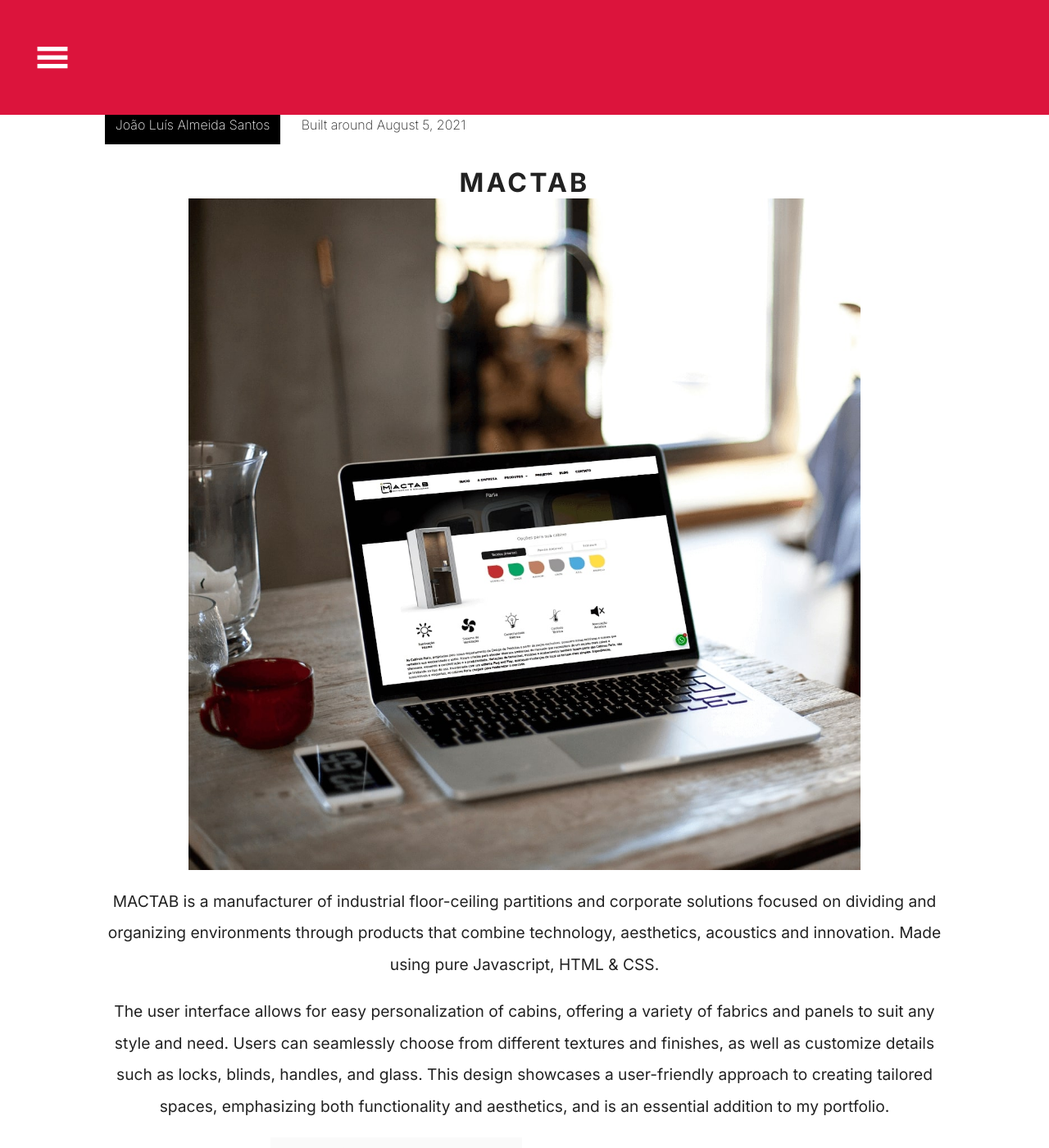
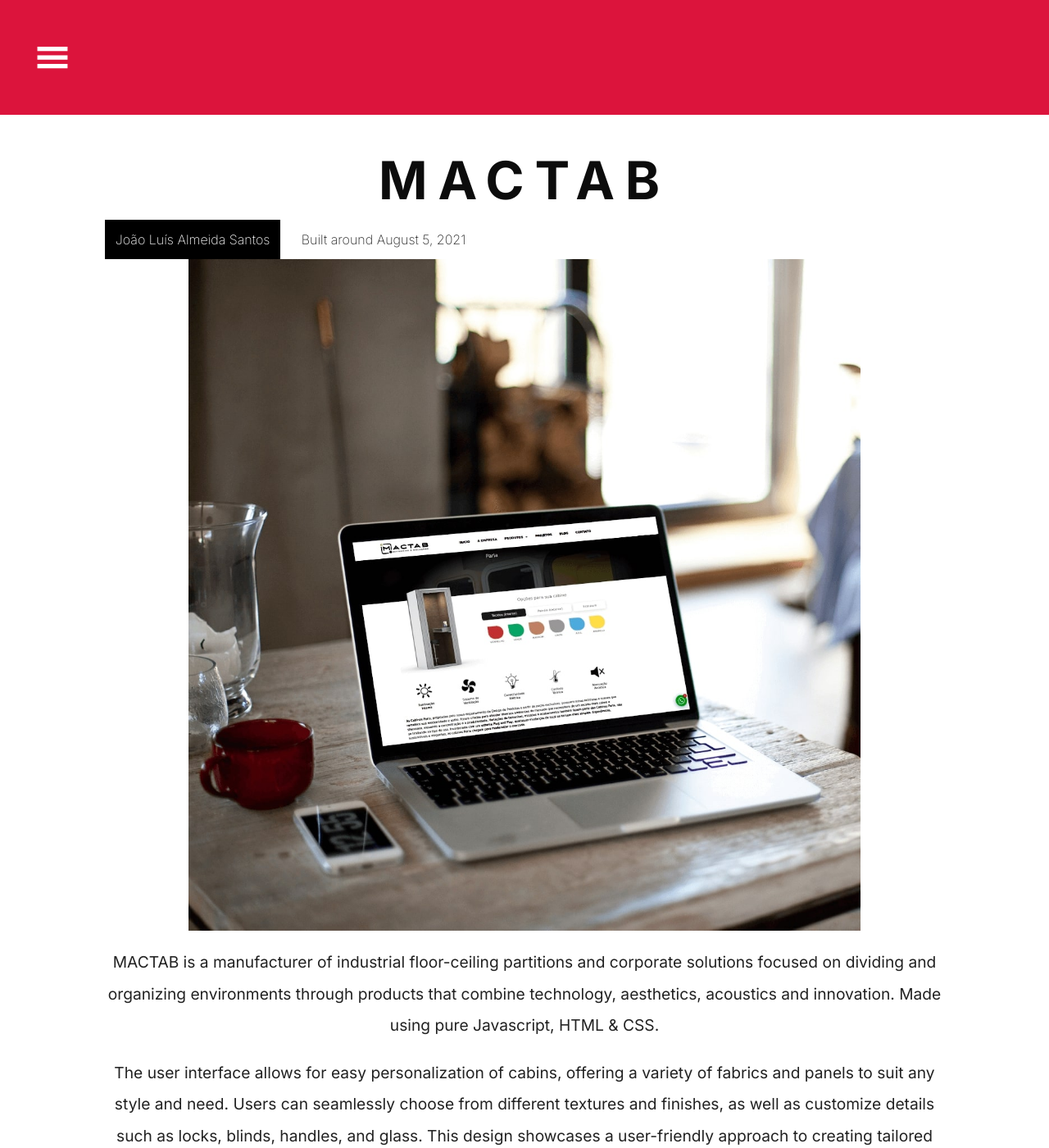
Before and after one commit to lyszt/lyszt.github.io, a Jekyll site: the page built from _posts/2021-8-5-Mactab.md, in a window 1280 px wide and 1400 px high. Shown: the whole window at 82% size. Built offline with Jekyll 4.4.1, drawn with Linux system fonts in a browser that asks for light colours.

Commit message:
design remake on blog

```diff
--- a/_layouts/post.html
+++ b/_layouts/post.html
@@ -11,14 +11,14 @@
 </head>
 
 <article class="post">
+  <h1>{{ page.title }}</h1>
   <div class="header">
-      {% if page.author %}<div class="author">{{page.author}}</div>{% endif %}
+    {% if page.author %}<div class="author">{{page.author}}</div>{% endif %}
 
-  <div class="date">
-    Built around {{ page.date | date: "%B %e, %Y" }}
+    <div class="date">
+      Built around {{ page.date | date: "%B %e, %Y" }}
+    </div>
   </div>
-  </div>
-  <h1>{{ page.title }}</h1>
   <img src="../{{page.cover}}" alt="{{page.alt}}">
   <div class="entry">
     {{ content }}
--- a/css/blogs/default.css
+++ b/css/blogs/default.css
@@ -25,6 +25,7 @@
   justify-items: start;
   align-items: center;
   justify-content: start;
+  margin-top: 10px;
 }
 .post {
   text-align: center;
@@ -39,11 +40,11 @@
 }
 /* TITLE */
 h1 {
-  font-size: 2em;
+  font-size: 4em;
   line-height: normal;
-  letter-spacing: .1em;
+  letter-spacing: .2em;
   margin-bottom: 0;
-  color: #222;
+  color: #0c0c0c;
 }
 h2 {
   font-weight: normal;
```
